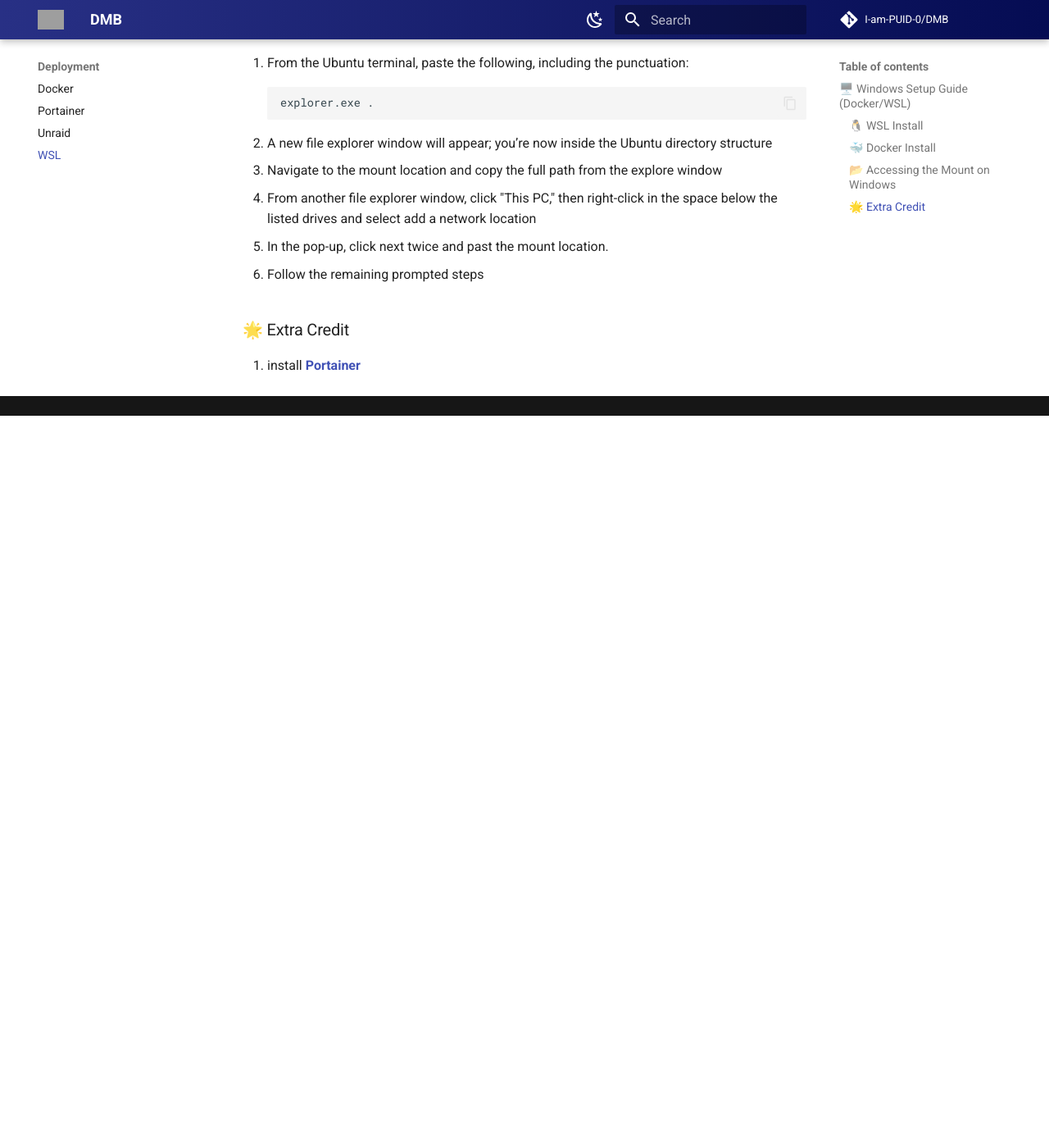
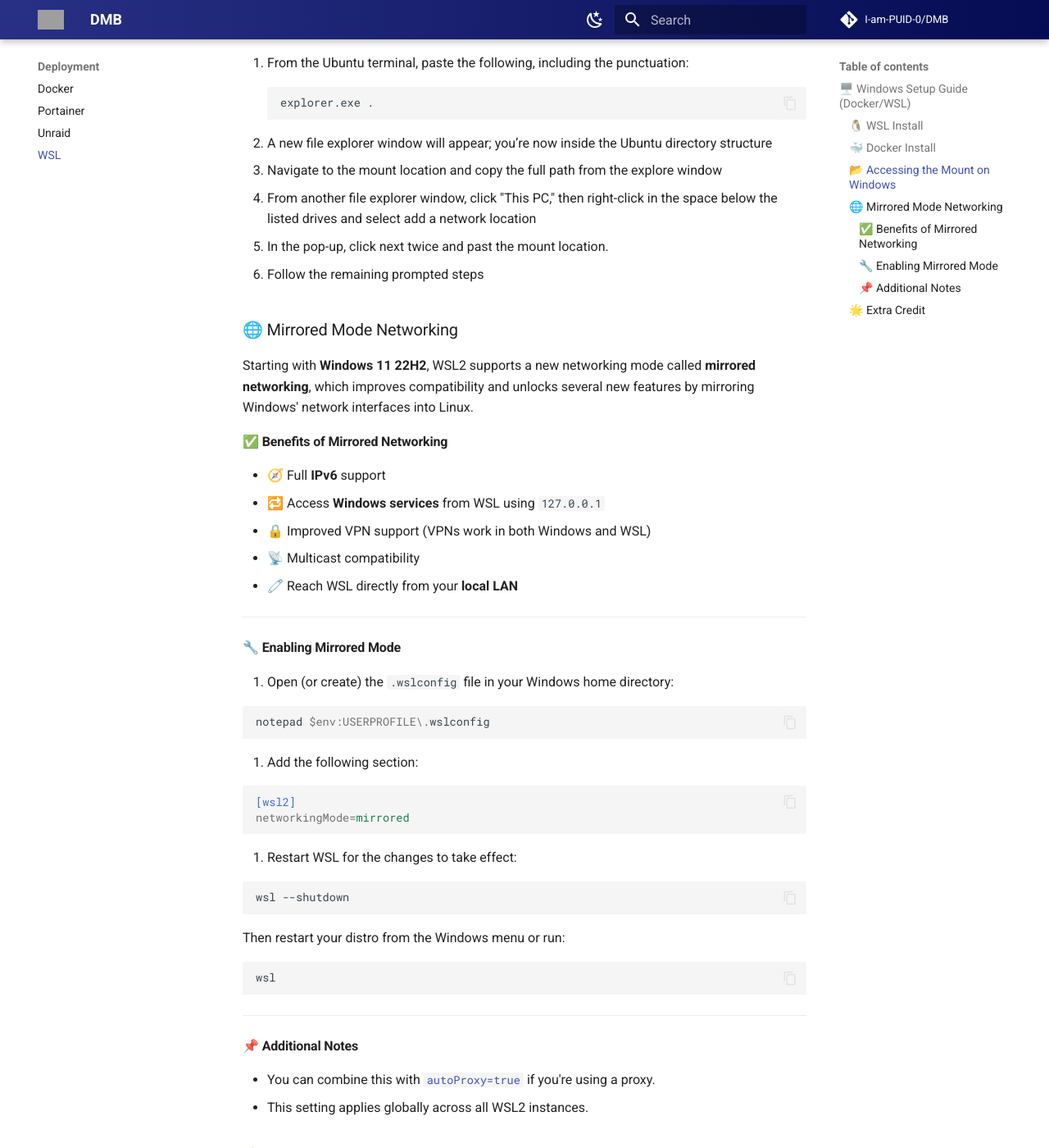
Before and after one commit to I-am-PUID-0/DMB_Docs, an MkDocs documentation site: the page built from docs/deployment/wsl.md, in a window 1280 px wide and 1400 px high, scrolled down 1273 px. Shown: the whole window at 82% size. Built offline with MkDocs 1.6.1 and Material for MkDocs 9.7.7, drawn with Linux system fonts in a browser that asks for light colours; comment, search, counter and statistics services are not loaded; before the commit the page ends 1780 px from its top, so only the background shows below that; grey boxes are pictures that could not be loaded.

Commit message:
Add documentation for WSL2 mirrored networking and its benefits

````diff
--- a/docs/deployment/wsl.md
+++ b/docs/deployment/wsl.md
@@ -68,6 +68,57 @@ title: Deploy with WSL
 
 6. Follow the remaining prompted steps
 
+
+### 🌐 Mirrored Mode Networking
+
+Starting with **Windows 11 22H2**, WSL2 supports a new networking mode called **mirrored networking**, which improves compatibility and unlocks several new features by mirroring Windows' network interfaces into Linux.
+
+#### ✅ Benefits of Mirrored Networking
+
+- 🧭 Full **IPv6** support
+- 🔁 Access **Windows services** from WSL using `127.0.0.1`
+- 🔒 Improved VPN support (VPNs work in both Windows and WSL)
+- 📡 Multicast compatibility
+- 🧷 Reach WSL directly from your **local LAN**
+
+---
+
+#### 🔧 Enabling Mirrored Mode
+
+1. Open (or create) the `.wslconfig` file in your Windows home directory:
+
+```powershell
+notepad $env:USERPROFILE\.wslconfig
+```
+
+2. Add the following section:
+
+```ini
+[wsl2]
+networkingMode=mirrored
+```
+
+3. Restart WSL for the changes to take effect:
+
+```bash
+wsl --shutdown
+```
+
+Then restart your distro from the Windows menu or run:
+
+```bash
+wsl
+```
+
+---
+
+#### 📌 Additional Notes
+
+- You can combine this with [`autoProxy=true`](https://learn.microsoft.com/en-us/windows/wsl/wsl-config#configuration-settings-for-wslconfig) if you're using a proxy.
+- This setting applies globally across all WSL2 instances.
+
+
+
 ### 🌟 Extra Credit
 
 1. install **[Portainer](https://docs.portainer.io/start/install-ce/server/docker/linux)**
````
